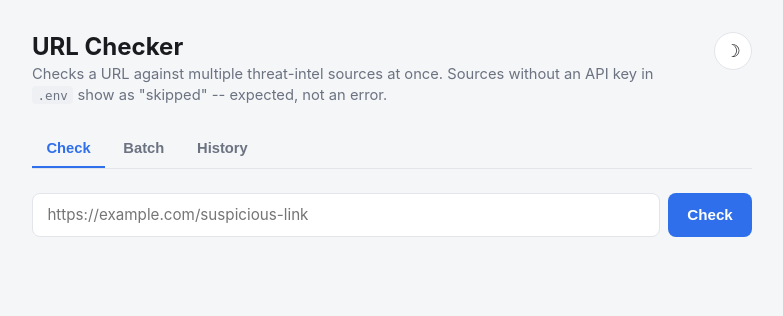
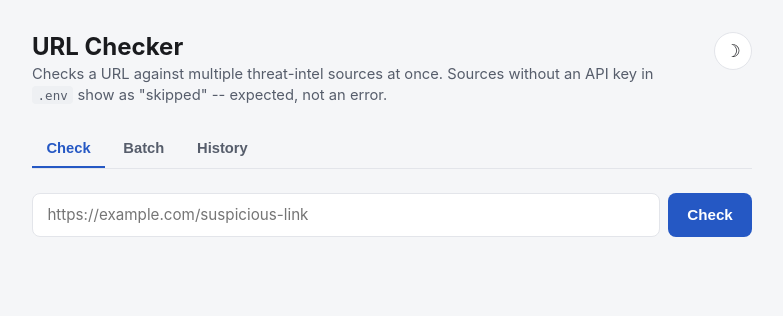
Before and after one commit to NicktheGeek/url-checker, a Flask app: page / in a window 1280 px wide. Shown: the top 316 px of the page, without its empty margins (248-1031 px from the left). Run offline with Flask 3, Linux system fonts and the light colour scheme.

Commit message:
improve security and accessibility

```diff
--- a/app.py
+++ b/app.py
@@ -9,6 +9,7 @@ Then open: http://127.0.0.1:5050
 import csv
 import io
 import json
+import os
 
 from flask import Flask, Response, jsonify, render_template, request, stream_with_context
 
@@ -16,10 +17,18 @@ import history
 from aggregator import check_url, check_url_streaming
 
 app = Flask(__name__)
+# Template edits should show up on refresh regardless of debug mode -- this
+# only affects Jinja re-reading .html files, not Werkzeug's debugger/reloader.
+app.config["TEMPLATES_AUTO_RELOAD"] = True
 
 
-def _normalize_url(raw: str) -> str:
-    url = (raw or "").strip()
+def _normalize_url(raw) -> str:
+    """Normalize a URL, or return "" for anything that isn't a non-empty string
+    (missing scheme, wrong type, blank) so callers can treat "" as invalid input
+    instead of the request crashing on the caller's malformed JSON."""
+    if not isinstance(raw, str):
+        return ""
+    url = raw.strip()
     if url and not (url.startswith("http://") or url.startswith("https://")):
         url = "http://" + url
     return url
@@ -73,8 +82,10 @@ def check_batch_stream():
     sources still run in parallel). Events carry an `index` so the frontend
     knows which URL a `result`/`item-done` belongs to."""
     data = request.get_json(silent=True) or {}
-    raw_urls = data.get("urls") or []
-    urls = [_normalize_url(u) for u in raw_urls if (u or "").strip()]
+    raw_urls = data.get("urls")
+    if not isinstance(raw_urls, list):
+        raw_urls = []
+    urls = [n for n in (_normalize_url(u) for u in raw_urls) if n]
 
     def generate():
         yield _sse("start", {"total": len(urls)})
@@ -136,4 +147,9 @@ def history_export_csv(report_id):
 
 
 if __name__ == "__main__":
-    app.run(debug=True, port=5050, threaded=True)
+    # Debug mode (auto-reload + Werkzeug's interactive traceback/code-exec console)
+    # is opt-in, not default: a bad request that trips an unhandled exception
+    # would otherwise hand back a live Python console. Turn it on deliberately
+    # for active development with:  FLASK_DEBUG=1 python app.py
+    debug = os.environ.get("FLASK_DEBUG") == "1"
+    app.run(debug=debug, port=5050, threaded=True)
--- a/templates/index.html
+++ b/templates/index.html
@@ -10,27 +10,29 @@
     --bg-elevated: #ffffff;
     --border: #e3e5ea;
     --text: #1a1b1e;
-    --text-muted: #6b7280;
-    --accent: #2f6feb;
-    --accent-hover: #2558c4;
+    --text-muted: #565d6b;
+    --accent: #2558c4;
+    --accent-solid: #2558c4;
+    --accent-solid-hover: #1a3f8f;
     --accent-soft: #e8f0fe;
     --flagged: #c0392b;    --flagged-bg: #fdecea;
-    --clean: #1e8e5a;      --clean-bg: #e8f8ef;
-    --unknown: #a3730a;    --unknown-bg: #fdf3d9;
-    --error: #b34700;      --error-bg: #fdead9;
-    --skipped: #6b7280;    --skipped-bg: #eef0f3;
+    --clean: #146b45;      --clean-bg: #e8f8ef;
+    --unknown: #7a5a00;    --unknown-bg: #fdf3d9;
+    --error: #a34000;      --error-bg: #fdead9;
+    --skipped: #565d6b;    --skipped-bg: #eef0f3;
     --shadow: 0 1px 2px rgba(16, 24, 40, 0.06), 0 1px 3px rgba(16, 24, 40, 0.08);
   }
 
   @media (prefers-color-scheme: dark) {
     :root:not([data-theme="light"]) {
-      --bg: #131417;
+      --bg: #05060A;
       --bg-elevated: #1c1e23;
       --border: #2c2f36;
       --text: #e8e9ed;
       --text-muted: #9a9fab;
-      --accent: #5b8def;
-      --accent-hover: #7ba3f5;
+      --accent: #7ba3f5;
+      --accent-solid: #2558c4;
+      --accent-solid-hover: #1a3f8f;
       --accent-soft: rgba(91, 141, 239, 0.14);
       --flagged: #ff7a6e;    --flagged-bg: rgba(255, 107, 97, 0.13);
       --clean: #4ade80;      --clean-bg: rgba(74, 222, 128, 0.12);
@@ -41,13 +43,14 @@
     }
   }
   :root[data-theme="dark"] {
-    --bg: #131417;
+    --bg: #05060A;
     --bg-elevated: #1c1e23;
     --border: #2c2f36;
     --text: #e8e9ed;
     --text-muted: #9a9fab;
-    --accent: #5b8def;
-    --accent-hover: #7ba3f5;
+    --accent: #7ba3f5;
+    --accent-solid: #2558c4;
+    --accent-solid-hover: #1a3f8f;
     --accent-soft: rgba(91, 141, 239, 0.14);
     --flagged: #ff7a6e;    --flagged-bg: rgba(255, 107, 97, 0.13);
     --clean: #4ade80;      --clean-bg: rgba(74, 222, 128, 0.12);
@@ -131,7 +134,7 @@
     padding: 0.7rem 1.2rem;
     border: none;
     border-radius: 8px;
-    background: var(--accent);
+    background: var(--accent-solid);
     color: white;
     font-size: 0.95rem;
     font-weight: 600;
@@ -139,7 +142,7 @@
     transition: background 0.15s ease;
     white-space: nowrap;
   }
-  button.primary:hover:not(:disabled) { background: var(--accent-hover); }
+  button.primary:hover:not(:disabled) { background: var(--accent-solid-hover); }
   button.primary:disabled { opacity: 0.55; cursor: default; }
 
   button.ghost {
@@ -281,6 +284,25 @@
     form.check-form { flex-direction: column; }
     button.primary { width: 100%; }
   }
+
+  @media (prefers-reduced-motion: reduce) {
+    *, *::before, *::after {
+      animation-duration: 0.01ms !important;
+      animation-iteration-count: 1 !important;
+      transition-duration: 0.01ms !important;
+      scroll-behavior: auto !important;
+    }
+  }
+
+  .sr-only {
+    position: absolute;
+    width: 1px; height: 1px;
+    padding: 0; margin: -1px;
+    overflow: hidden;
+    clip: rect(0, 0, 0, 0);
+    white-space: nowrap;
+    border: 0;
+  }
 </style>
 </head>
 <body>
@@ -293,52 +315,56 @@
     <button class="theme-toggle" id="themeToggle" title="Toggle dark mode" aria-label="Toggle dark mode">&#9788;</button>
   </header>
 
-  <nav class="tabs">
-    <button class="tab-btn active" data-tab="check">Check</button>
-    <button class="tab-btn" data-tab="batch">Batch</button>
-    <button class="tab-btn" data-tab="history">History</button>
+  <nav class="tabs" role="tablist" aria-label="URL Checker sections">
+    <button class="tab-btn active" data-tab="check" id="tabbtn-check" role="tab" aria-selected="true" aria-controls="tab-check">Check</button>
+    <button class="tab-btn" data-tab="batch" id="tabbtn-batch" role="tab" aria-selected="false" aria-controls="tab-batch">Batch</button>
+    <button class="tab-btn" data-tab="history" id="tabbtn-history" role="tab" aria-selected="false" aria-controls="tab-history">History</button>
   </nav>
 
+  <main>
   <!-- Check tab -->
-  <section class="tab-panel active" id="tab-check">
+  <section class="tab-panel active" id="tab-check" role="tabpanel" aria-labelledby="tabbtn-check" tabindex="0">
     <form class="check-form" id="checkForm">
+      <label class="sr-only" for="urlInput">URL to check</label>
       <input type="text" id="urlInput" placeholder="https://example.com/suspicious-link" autocomplete="off" required>
       <button type="submit" class="primary" id="submitBtn">Check</button>
     </form>
 
-    <div class="progress-line" id="progressLine">
+    <div class="progress-line" id="progressLine" role="status">
       <span class="spinner"></span>
       <span id="progressText">Checking...</span>
     </div>
 
-    <div class="verdict" id="verdict"></div>
+    <div class="verdict" id="verdict" role="status"></div>
     <div id="results"></div>
-    <div class="meta" id="meta" style="display:none;"></div>
+    <div class="meta" id="meta" style="display:none;" aria-live="polite"></div>
   </section>
 
   <!-- Batch tab -->
-  <section class="tab-panel" id="tab-batch">
+  <section class="tab-panel" id="tab-batch" role="tabpanel" aria-labelledby="tabbtn-batch" tabindex="0">
     <p class="hint">One URL per line. Each is checked in turn (sources for a single URL still run in parallel), so results stream in as they finish.</p>
+    <label class="sr-only" for="batchInput">URLs to check, one per line</label>
     <textarea id="batchInput" placeholder="https://example.com&#10;https://another-site.test/path"></textarea>
     <div style="margin: 0.75rem 0 0.25rem;">
       <button class="primary" id="batchBtn">Check All</button>
     </div>
-    <div class="progress-line" id="batchProgressLine">
+    <div class="progress-line" id="batchProgressLine" role="status">
       <span class="spinner"></span>
       <span id="batchProgressText">Checking...</span>
     </div>
-    <div class="batch-summary" id="batchSummary"></div>
+    <div class="batch-summary" id="batchSummary" role="status"></div>
     <div id="batchResults"></div>
   </section>
 
   <!-- History tab -->
-  <section class="tab-panel" id="tab-history">
+  <section class="tab-panel" id="tab-history" role="tabpanel" aria-labelledby="tabbtn-history" tabindex="0">
     <div class="meta" style="margin-top:0; margin-bottom: 0.75rem;">
       <span id="historyCount"></span>
       <button class="ghost" id="historyRefresh">Refresh</button>
     </div>
     <div id="historyList"></div>
   </section>
+  </main>
 </div>
 
 <script>
@@ -374,9 +400,10 @@ themeToggle.addEventListener('click', () => {
 // ---------------------------------------------------------------------------
 document.querySelectorAll('.tab-btn').forEach(btn => {
   btn.addEventListener('click', () => {
-    document.querySelectorAll('.tab-btn').forEach(b => b.classList.remove('active'));
+    document.querySelectorAll('.tab-btn').forEach(b => { b.classList.remove('active'); b.setAttribute('aria-selected', 'false'); });
     document.querySelectorAll('.tab-panel').forEach(p => p.classList.remove('active'));
     btn.classList.add('active');
+    btn.setAttribute('aria-selected', 'true');
     document.getElementById('tab-' + btn.dataset.tab).classList.add('active');
     if (btn.dataset.tab === 'history') loadHistory();
   });
```
Also changed, not shown: README.md.
